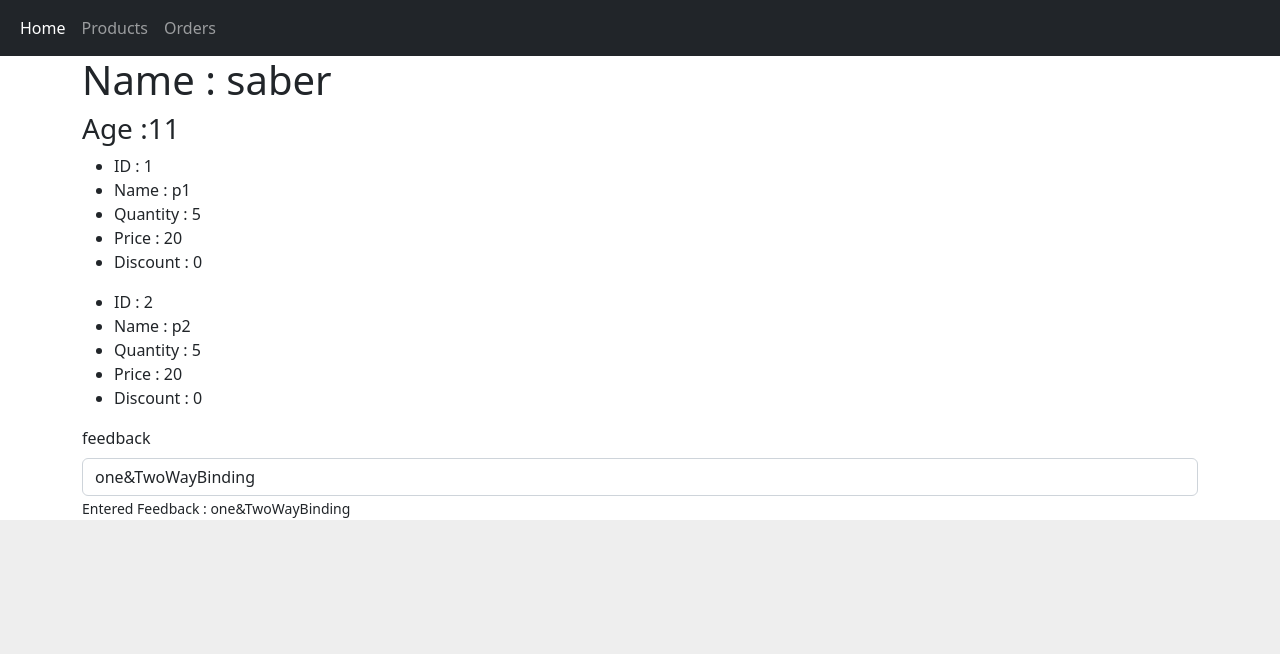
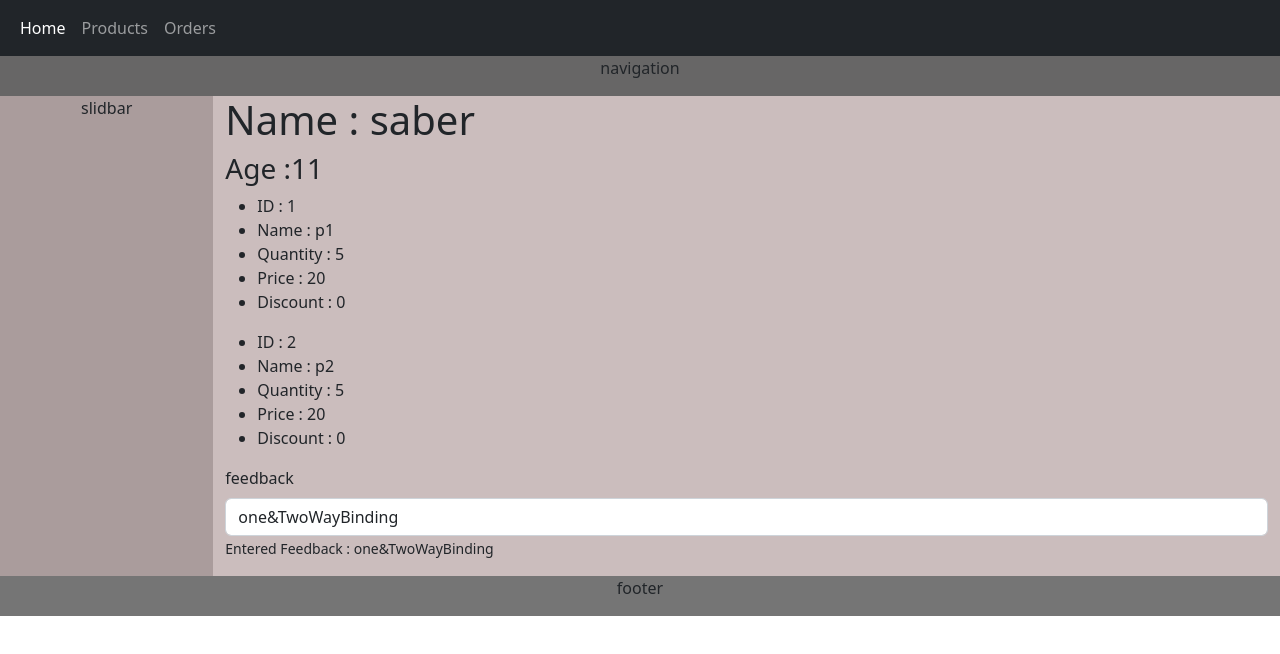
Before and after one commit to SaberGomaa/Angular-Practise, an Angular app: page /Home in a window 1280 px wide. Shown: the top 654 px of the page. Built offline with nearby package versions, Linux system fonts and the light colour scheme.

Commit message:
rout children

```diff
--- a/src/app/app.component.html
+++ b/src/app/app.component.html
@@ -1,4 +1,4 @@
 <header style="background-color: rgb(184, 167, 167)"></header>
-<div class="container">
+<div>
     <router-outlet></router-outlet>
 </div>
--- a/src/app/components/navigation/navigation.component.html
+++ b/src/app/components/navigation/navigation.component.html
@@ -1,2 +1 @@
 <p class="text-center">navigation </p>
-<header style="background-color: rgb(184, 167, 167)"></header>
```
Also changed, not shown: src/app/app-routing.module.ts (+7 -4 lines).
